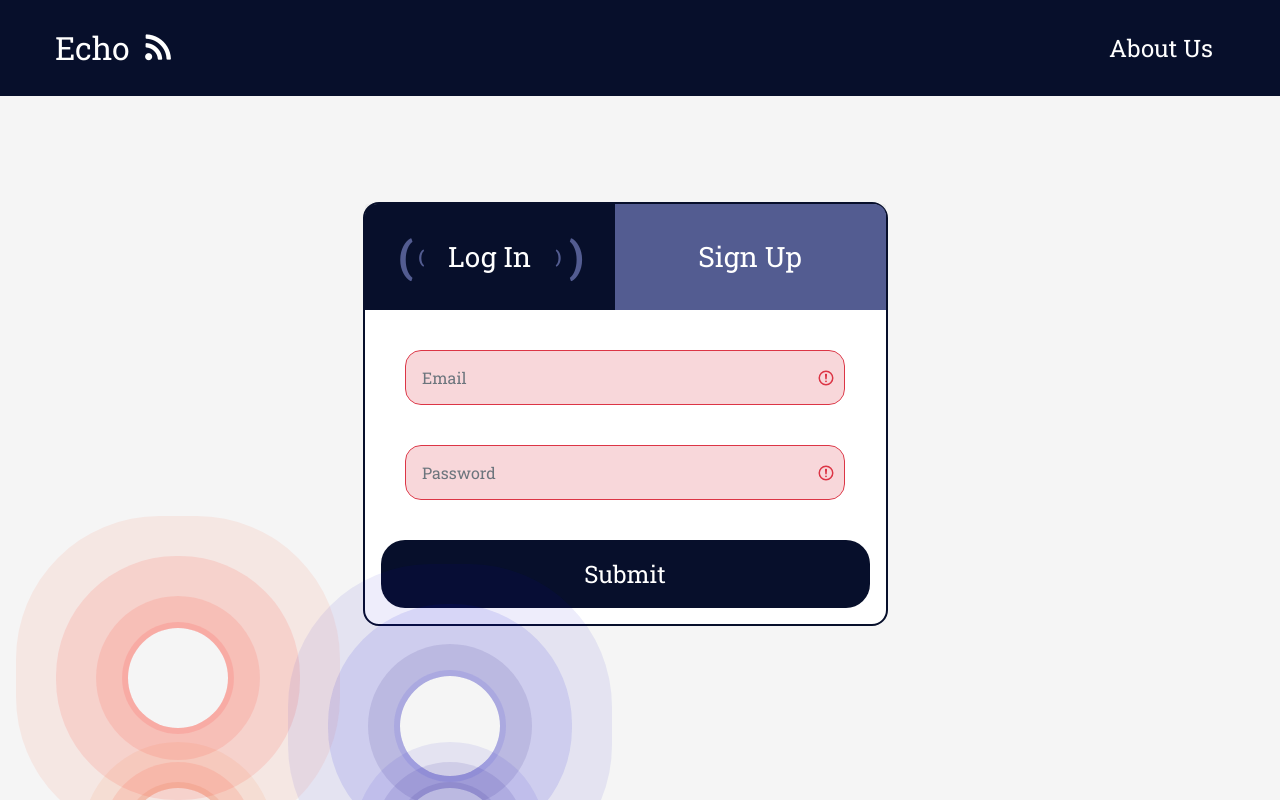
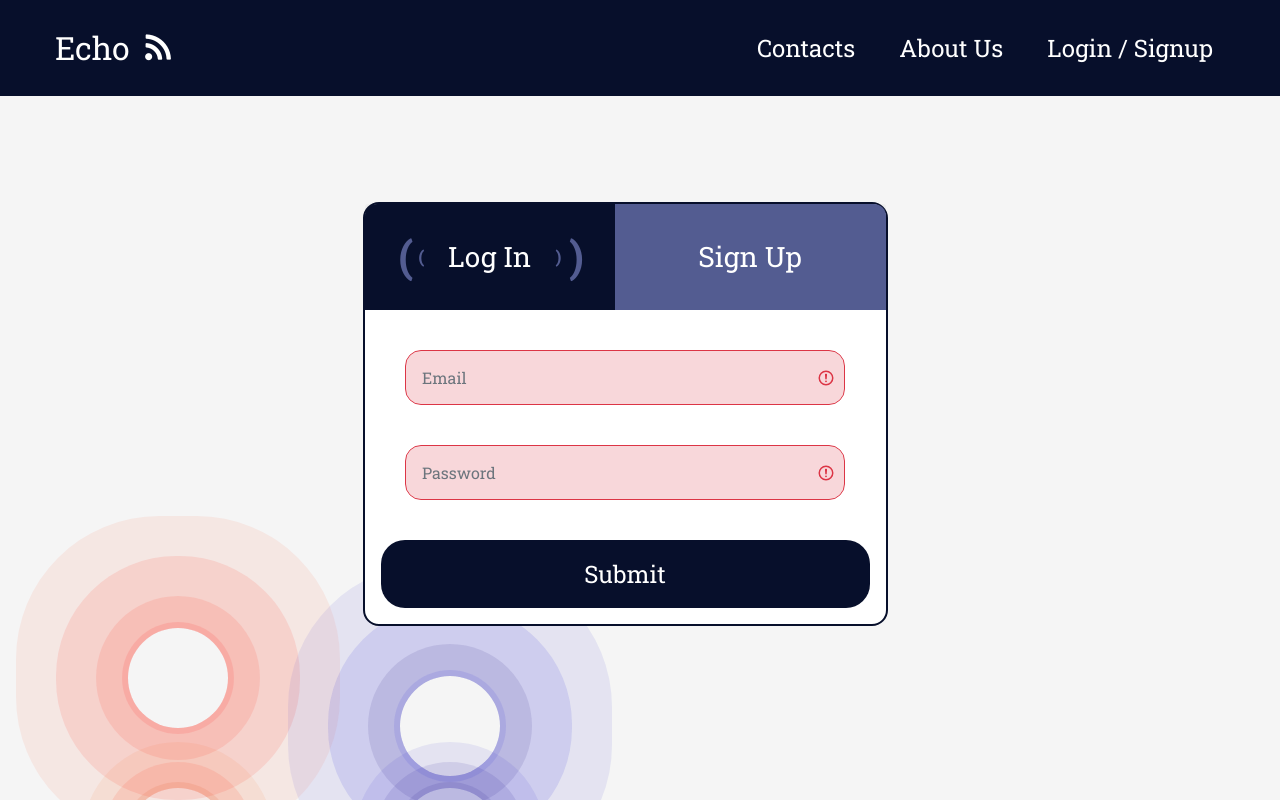
Before and after one commit to D1LLY/COP4331-smallproj, a PHP site: page /login.html in a window 1280 px wide. Run offline with PHP 8.4, Linux system fonts and the light colour scheme; some libraries are stand-ins or nearby versions.

Commit message:
header design & link navigation

```diff
--- a/frontend/about.html
+++ b/frontend/about.html
@@ -29,7 +29,8 @@
             </a>
             <div class="collapse navbar-collapse" id="navbarNavAltMarkup">
                 <div class="navbar-nav ml-auto">
-                    <a class="nav-item nav-link" href="contacts.html">About Us</a>
+                    <a class="nav-item nav-link" id="contacts-link" href="contacts.html">Contacts</a>
+                    <a class="nav-item nav-link" href="about.html">About Us</a>
                     <a class="nav-item nav-link" href="login.html">Login / Signup</a>
                 </div>
             </div>
--- a/frontend/contacts.html
+++ b/frontend/contacts.html
@@ -26,8 +26,9 @@
             </a>
             <div class="collapse navbar-collapse" id="navbarNavAltMarkup">
                 <div class="navbar-nav ml-auto">
+                    <a class="nav-item nav-link" id="contacts-link" href="contacts.html">Contacts</a>
                     <a class="nav-item nav-link" href="about.html">About Us</a>
-                    <a class="nav-item nav-link" href="index.html">Log Out</a>
+                    <a class="nav-item nav-link" href="login.html">Login / Signup</a>
                 </div>
             </div>
         </div>
--- a/frontend/css/contacts.css
+++ b/frontend/css/contacts.css
@@ -64,7 +64,7 @@
     padding-right: 1.5em;
     justify-content: space-between;
     font-size: 1.5rem;
-    margin-right: auto;
+    margin-right: 2em;
 }
 
 .nav-link {
--- a/frontend/css/login.css
+++ b/frontend/css/login.css
@@ -297,6 +297,10 @@ body {
 
 /* Form Control */
 
+.card {
+    z-index: 100;
+}
+
 .card-body .form-group:first-child {
     padding-top: 1.5rem !important;
 }
--- a/frontend/js/script.js
+++ b/frontend/js/script.js
@@ -34,6 +34,15 @@ document.addEventListener("DOMContentLoaded", function () {
         console.log("Login page detected.");
         // Initialize login page specific logic
         setupLoginSignup();
+    }
+
+    // Redirect to login if attempt to access contact page without being logged in
+    const contactsLink = document.getElementById('contacts-link');
+    if (contactsLink) {
+        contactsLink.addEventListener('click', function(event) {
+            event.preventDefault();
+            checkLogin();
+        });
     }
 });
 
@@ -275,12 +284,10 @@ function validatePassword(password) {
 // Utility
 // ----------------------------------------------------
 
-function setupUserId() {
-    const savedUserId = sessionStorage.getItem('userId');
-    if (savedUserId) {
-        userId = savedUserId;
-    } else {
-        window.location.href = "login.html";
+function checkLogin() {
+    const userId = sessionStorage.getItem('userId');
+    if (!userId || userId <= 0) {
+        window.location.href = "login.html"; // Redirect to the login page
     }
 }
 
--- a/frontend/login.html
+++ b/frontend/login.html
@@ -26,7 +26,9 @@
             </a>
             <div class="collapse navbar-collapse" id="navbarNavAltMarkup">
                 <div class="navbar-nav ml-auto">
+                    <a class="nav-item nav-link" id="contacts-link" href="contacts.html">Contacts</a>
                     <a class="nav-item nav-link" href="about.html">About Us</a>
+                    <a class="nav-item nav-link" href="login.html">Login / Signup</a>
                 </div>
             </div>
         </div>
```
